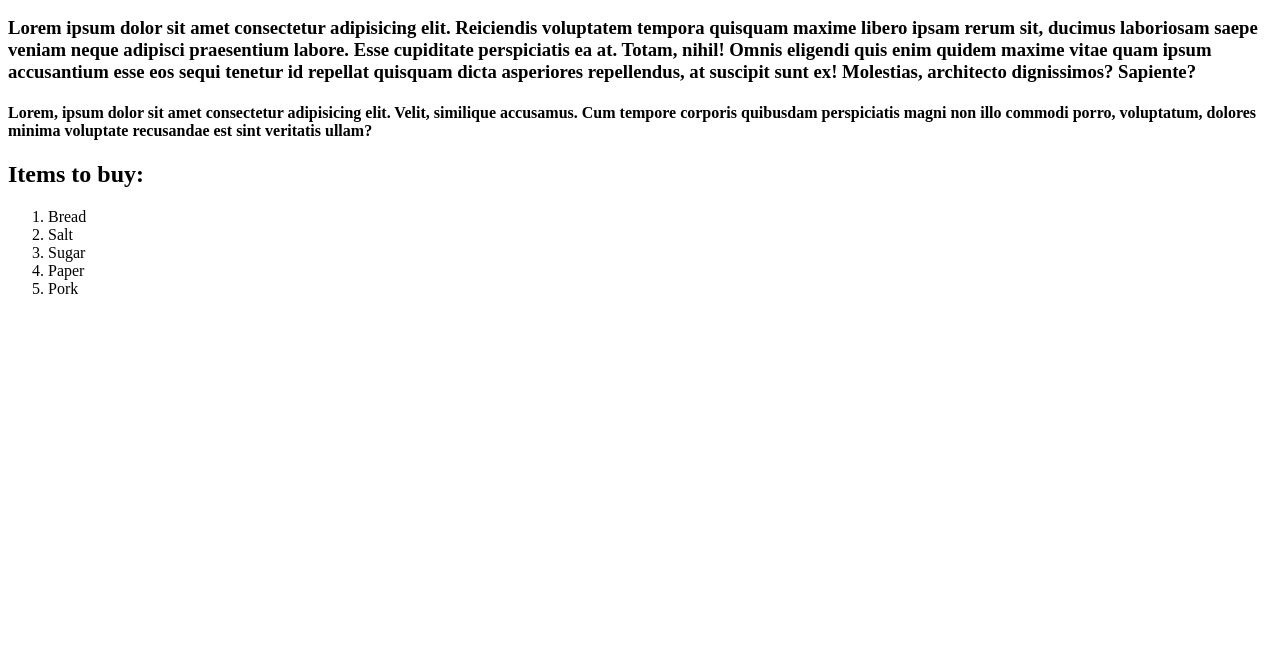
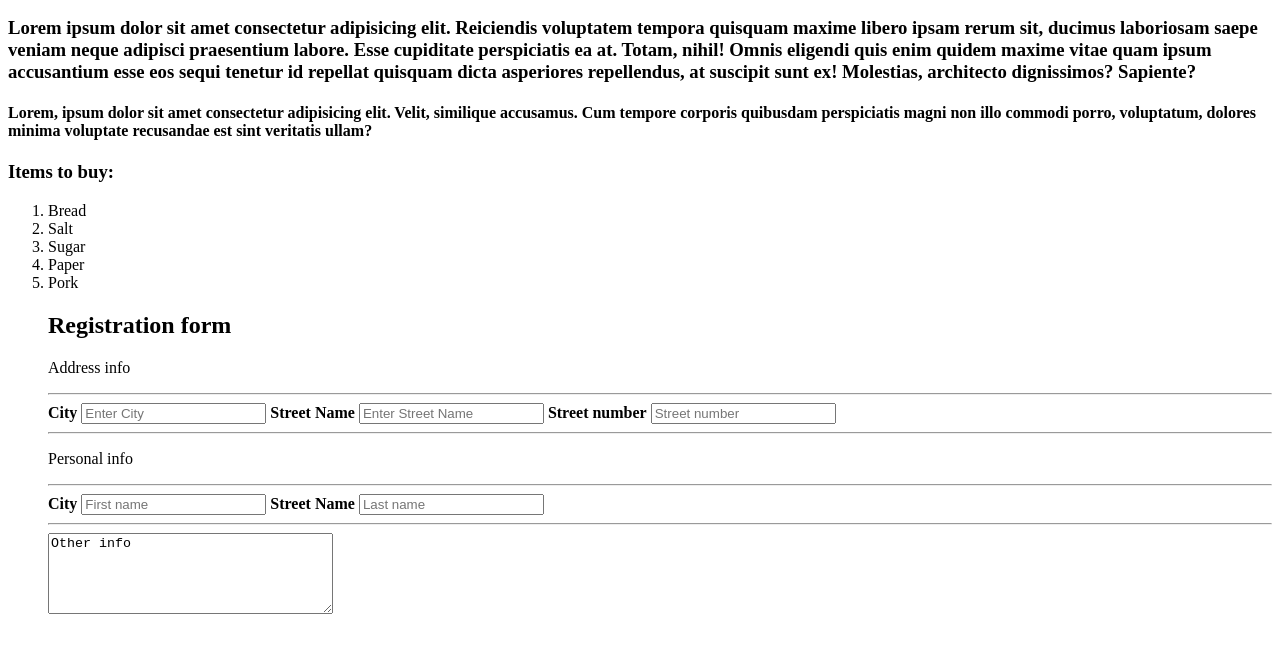
Before and after one commit to YanaPavlovna/Base-html, a plain HTML site: page index.html in a window 1280 px wide. Shown: the part 110-762 px from the top of the page. Drawn offline with Linux system fonts and the light colour scheme.

Commit message:
Registration form

```diff
--- a/index.html
+++ b/index.html
@@ -12,12 +12,37 @@
     <h3>Lorem ipsum dolor sit amet consectetur adipisicing elit. Reiciendis voluptatem tempora quisquam maxime libero ipsam rerum sit, ducimus laboriosam saepe veniam neque adipisci praesentium labore. Esse cupiditate perspiciatis ea at.
     Totam, nihil! Omnis eligendi quis enim quidem maxime vitae quam ipsum accusantium esse eos sequi tenetur id repellat quisquam dicta asperiores repellendus, at suscipit sunt ex! Molestias, architecto dignissimos? Sapiente?</h3>
     <h4>Lorem, ipsum dolor sit amet consectetur adipisicing elit. Velit, similique accusamus. Cum tempore corporis quibusdam perspiciatis magni non illo commodi porro, voluptatum, dolores minima voluptate recusandae est sint veritatis ullam?</h4>
-    <h2>Items to buy:</h2>
+    <h3>Items to buy:</h3>
     <ol>
         <li>Bread</li>
         <li>Salt</li>
         <li>Sugar</li>
         <li>Paper</li>
         <li>Pork</li>
+<h2>Registration form</h2>
+
+<label>
+          <p>Address info</p>
+          <hr>
+
+          <label for="City"><b>City</b></label>
+          <input type="text" placeholder="Enter City" name="City" id="City" required>
+
+          <label for="Street Name"><b>Street Name</b></label>
+          <input type="Street Name" placeholder="Enter Street Name" name="Street Name" id="Street Name" required>
+
+          <label for="Street number"><b>Street number</b></label>
+          <input type="Street number" placeholder="Street number" name="Street number" id="Street number" required>
+          <hr>
+          <p>Personal info</p>
+          <hr>
+
+          <label for="First name"><b>City</b></label>
+          <input type="text" placeholder="First name" name="First name" id="First name" required>
+
+          <label for="Last name"><b>Street Name</b></label>
+          <input type="text" placeholder="Last name" name="Last name" id="Last name" required>
+          <hr>
+    <textarea id="story" name="story" rows="5" cols="33">Other info</textarea>
 </body>
 </html>
```
